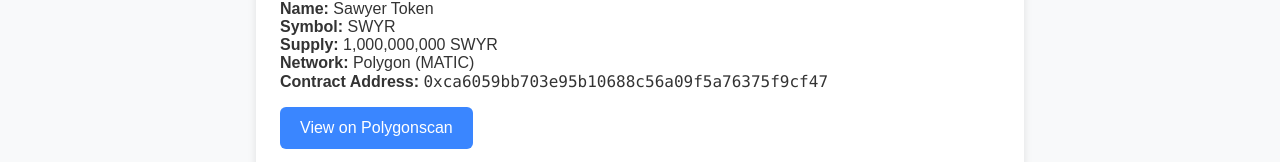
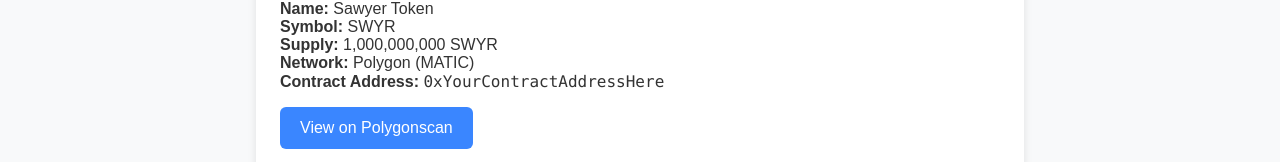
Before and after one commit to samuelvary1/sam-vary-portfolio, a React (Create React App) app: page /sawyer in a window 1280 px wide. Shown: the part 750-912 px from the top of the page. Built offline with nearby package versions, Linux system fonts and the light colour scheme; a web font is replaced by a local one.

Commit message:
add link to logo

```diff
--- a/src/components/SawyerToken/SawyerTokenLanding.jsx
+++ b/src/components/SawyerToken/SawyerTokenLanding.jsx
@@ -1,7 +1,7 @@
 import React from "react";
 
 const SawyerTokenLanding = () => {
-  const contractAddress = "0xca6059bb703e95b10688c56a09f5a76375f9cf47";
+  const contractAddress = "0xYourContractAddressHere";
   const sawyerImageUrl = "/assets/sawyer.png"; // Update with your actual image path
   const sawyerLogoUrl = "/icons/sawyer-logo.png"; // Add your logo file here
 
@@ -29,6 +29,11 @@
 
       <main style={{ maxWidth: "800px", margin: "2rem auto", padding: "1rem" }}>
         <section style={sectionStyle}>
+          <a
+            href="https://polygonscan.com/token/0xca6059bb703e95b10688c56a09f5a76375f9cf47"
+            target="_blank"
+            rel="noopener noreferrer"
+          >
             <img
               src={sawyerLogoUrl}
               alt="SWYR Logo"
@@ -39,6 +44,7 @@
                 margin: "0 auto 2rem",
               }}
             />
+          </a>
           <img
             src={sawyerImageUrl}
             alt="Sawyer the Dog"
```
Lines whose indentation alone changed are shown as unchanged.
